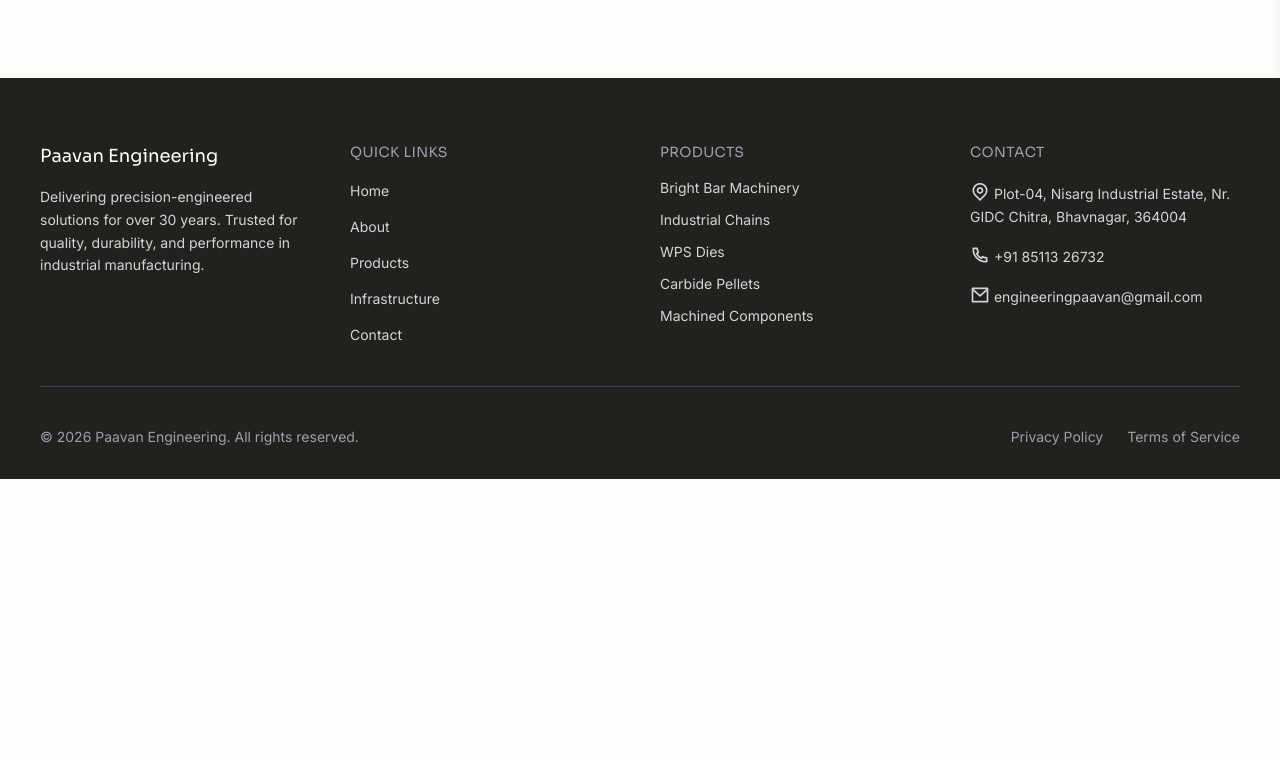
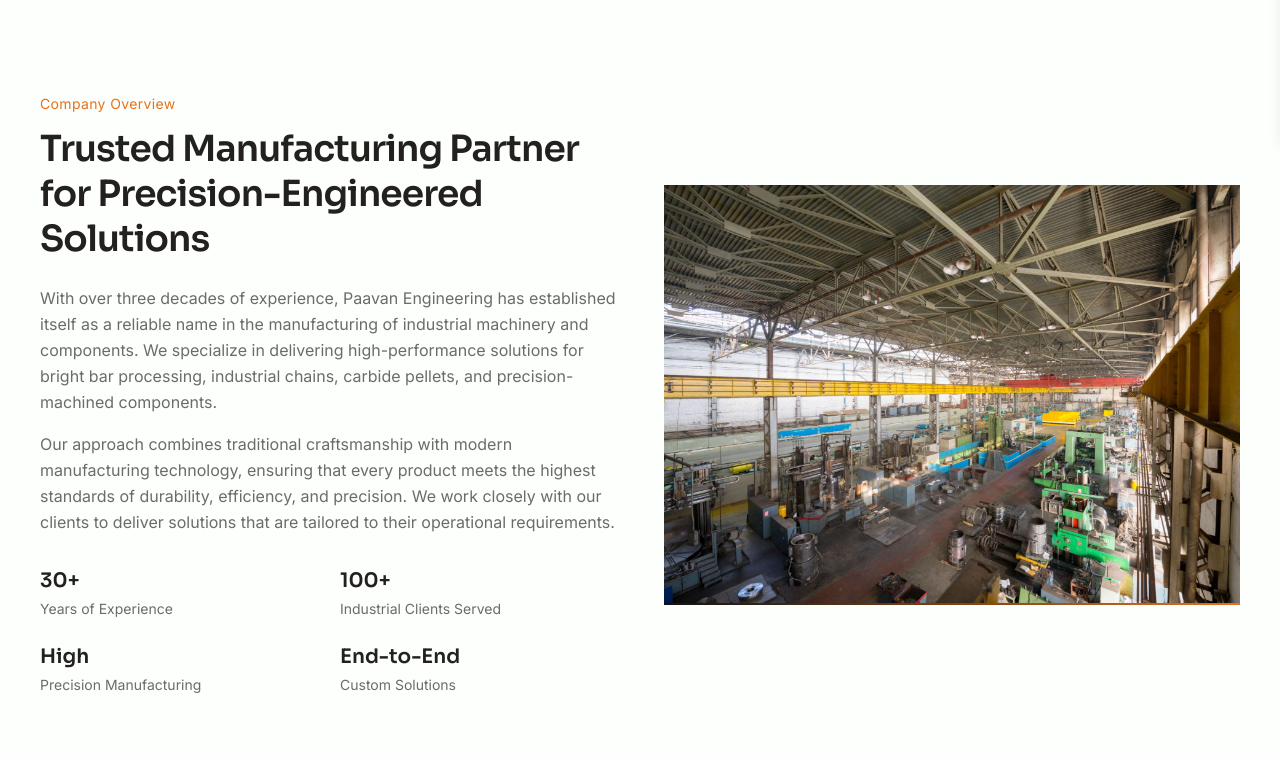
Before and after one commit to Dhairya-Dave-0204/Paavan-Engineering, a React (Vite) app: page /about in a window 1280 px wide. Shown: the part 660-1420 px from the top of the page. Before the commit the page ends 1139 px from the top, so only its background shows below. Built offline with nearby package versions, Linux system fonts and the light colour scheme.

Commit message:
Create the company overview section

```diff
--- /dev/null
+++ b/src/components/About/CompanyOverview.jsx
@@ -0,0 +1,101 @@
+import { Warehouse } from "../../assets/assets"
+
+export default function CompanyOverview() {
+  return (
+    <section className="py-20 lg:py-24 bg-background">
+      <div className="px-6 mx-auto max-w-7xl lg:px-10">
+
+        <div className="grid items-center gap-12 lg:grid-cols-2">
+
+          {/* LEFT CONTENT */}
+          <div>
+
+            {/* Tag */}
+            <p className="mb-3 text-sm tracking-wide font-body text-primary">
+              Company Overview
+            </p>
+
+            {/* Heading */}
+            <h2 className="text-3xl font-semibold leading-tight tracking-tight font-heading md:text-4xl text-dark">
+              Trusted Manufacturing Partner for Precision-Engineered Solutions
+            </h2>
+
+            {/* Description */}
+            <p className="mt-6 text-base leading-relaxed font-body text-gray-custom">
+              With over three decades of experience, Paavan Engineering has established
+              itself as a reliable name in the manufacturing of industrial machinery
+              and components. We specialize in delivering high-performance solutions
+              for bright bar processing, industrial chains, carbide pellets, and
+              precision-machined components.
+            </p>
+
+            <p className="mt-4 text-base leading-relaxed font-body text-gray-custom">
+              Our approach combines traditional craftsmanship with modern manufacturing
+              technology, ensuring that every product meets the highest standards of
+              durability, efficiency, and precision. We work closely with our clients
+              to deliver solutions that are tailored to their operational requirements.
+            </p>
+
+            {/* Key Highlights */}
+            <div className="grid gap-6 mt-8 sm:grid-cols-2">
+
+              <div>
+                <h3 className="text-xl font-semibold font-heading text-dark">
+                  30+
+                </h3>
+                <p className="mt-1 text-sm font-body text-gray-custom">
+                  Years of Experience
+                </p>
+              </div>
+
+              <div>
+                <h3 className="text-xl font-semibold font-heading text-dark">
+                  100+
+                </h3>
+                <p className="mt-1 text-sm font-body text-gray-custom">
+                  Industrial Clients Served
+                </p>
+              </div>
+
+              <div>
+                <h3 className="text-xl font-semibold font-heading text-dark">
+                  High
+                </h3>
+                <p className="mt-1 text-sm font-body text-gray-custom">
+                  Precision Manufacturing
+                </p>
+              </div>
+
+              <div>
+                <h3 className="text-xl font-semibold font-heading text-dark">
+                  End-to-End
+                </h3>
+                <p className="mt-1 text-sm font-body text-gray-custom">
+                  Custom Solutions
+                </p>
+              </div>
+
+            </div>
+
+          </div>
+
+          {/* RIGHT IMAGE */}
+          <div className="relative">
+
+            <img
+              src={Warehouse}
+              alt="Manufacturing Facility"
+              className="object-cover w-full h-105"
+            />
+
+            {/* Subtle divider line */}
+            <div className="absolute bottom-0 left-0 w-full h-0.5 bg2tone4"></div>
+
+          </div>
+
+        </div>
+
+      </div>
+    </section>
+  );
+}
--- a/src/components/component_index.js
+++ b/src/components/component_index.js
@@ -9,6 +9,7 @@
 import FinalCTA from "./Home/FinalCTA";
 
 import AboutHero from "./About/AboutHero";
+import CompanyOverview from "./About/CompanyOverview";
 
 export {
     Navbar,
@@ -21,4 +22,5 @@
     WhyChooseUs,
     FinalCTA,
     AboutHero,
+    CompanyOverview,
 }
--- a/src/pages/About/About.jsx
+++ b/src/pages/About/About.jsx
@@ -1,10 +1,11 @@
 import React from 'react'
-import { AboutHero }  from "../../components/component_index"
+import { AboutHero, CompanyOverview }  from "../../components/component_index"
 
 function About() {
   return (
     <>
         <AboutHero />
+        <CompanyOverview />
     </>
   )
 }
```
